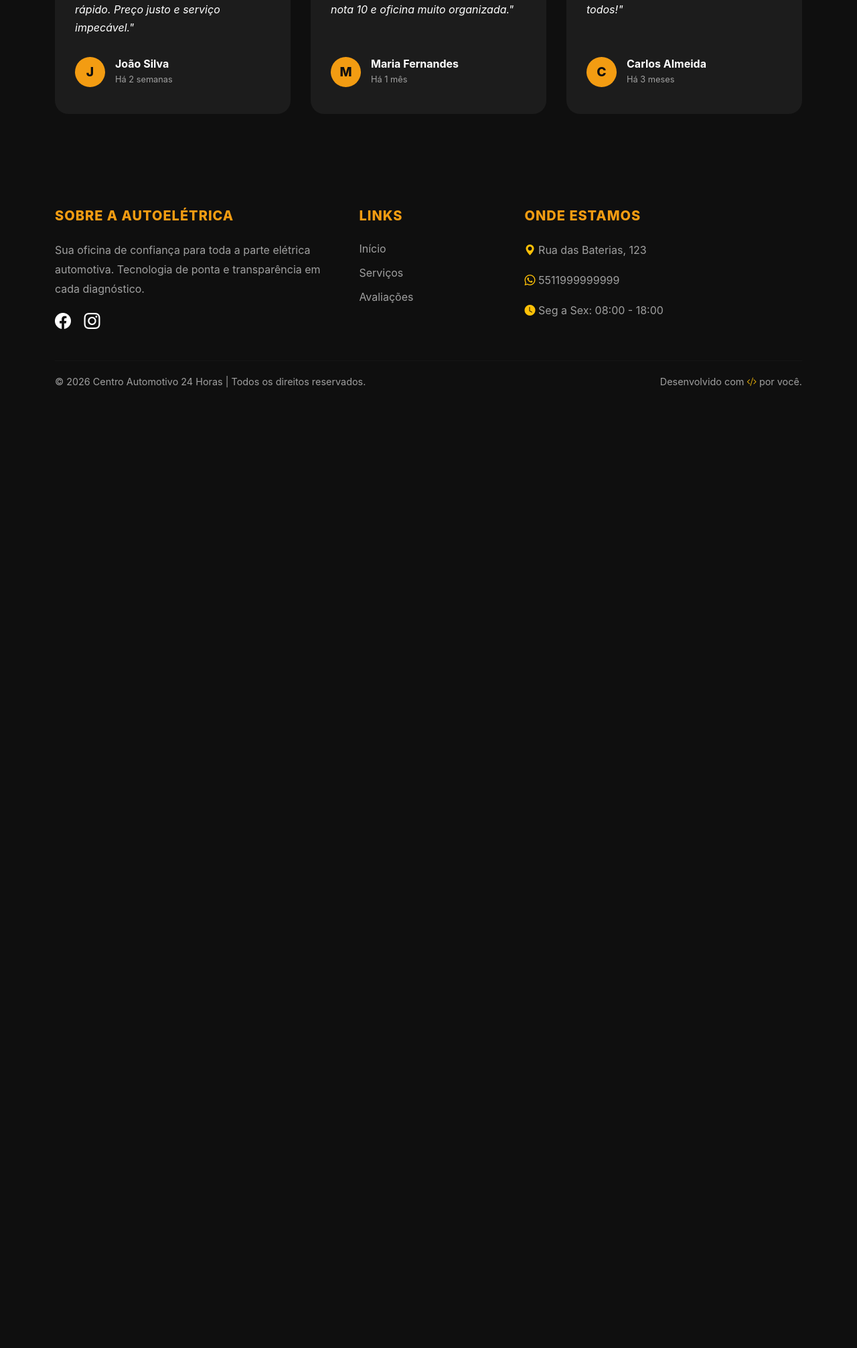
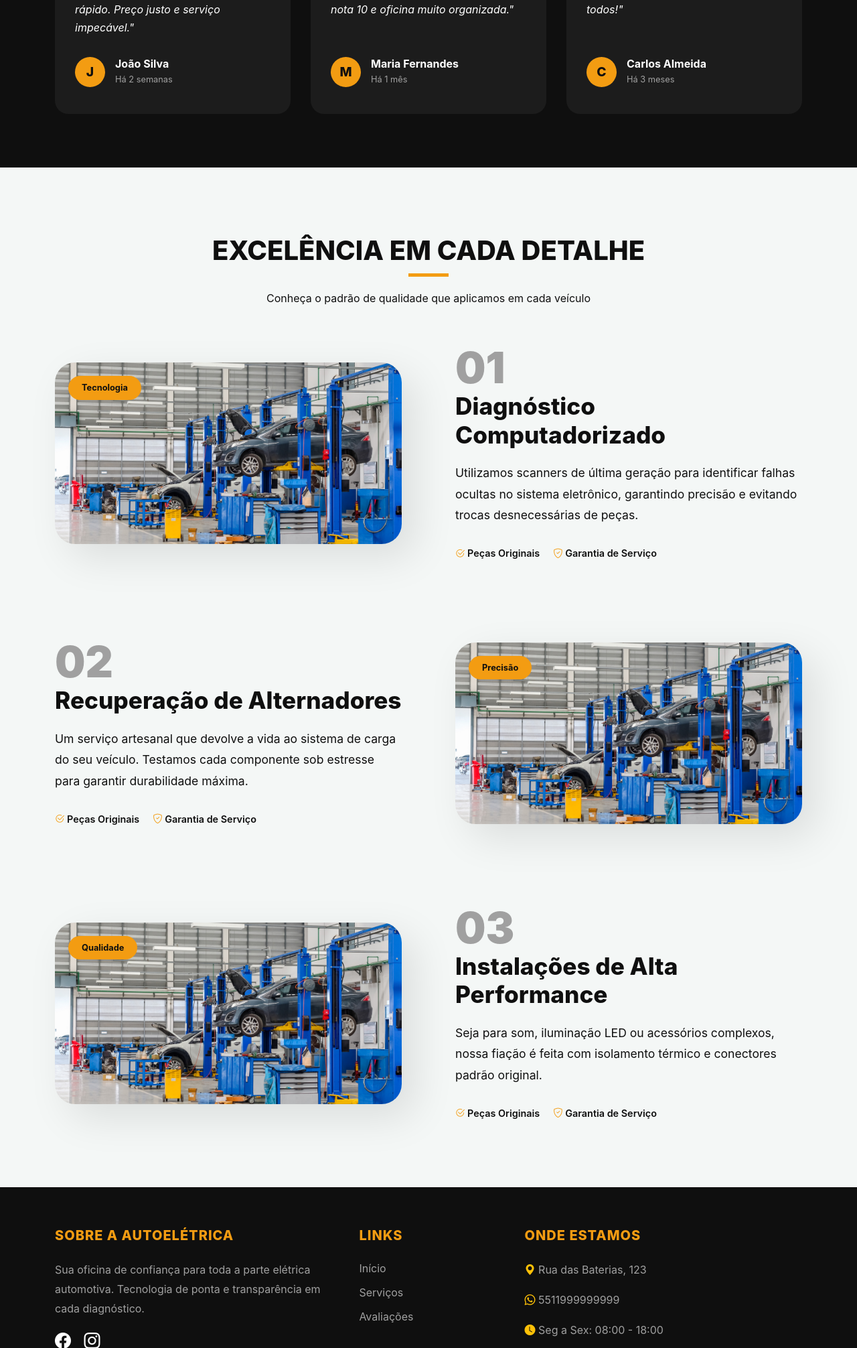
Before and after one commit to GuiRodri06/AutoeletricaCavalcante, a Node server app: page / in a window 1280 px wide. Shown: the part 2177-4189 px from the top of the page at 67% size. Before the commit the page ends 2756 px from the top, so only its background shows below. Run offline with Node 20, Linux system fonts and the light colour scheme.

Commit message:
Criado a section de serviços feitos pela mecanica
Foi construido a section que mostra uma foto e uma breve descriçao de servicos que sao prestados com qualidade e atendimento

```diff
--- a/public/css/style.css
+++ b/public/css/style.css
@@ -461,6 +461,97 @@ body {
     color: #4285F4;
 }
 
+/* SEÇÃO SHOWCASE  */
+.showcase-section {
+    padding: 100px 0;
+    background-color: var(--bg-body);
+}
+
+.showcase-container {
+    margin-top: 60px;
+    display: flex;
+    flex-direction: column;
+    gap: 120px; /* Espaço generoso entre as "páginas" */
+}
+
+.showcase-row {
+    display: flex;
+    align-items: center;
+    gap: 80px;
+}
+
+/* A MÁGICA: Inverte a ordem em linhas pares (2, 4, 6...) */
+.showcase-row:nth-child(even) {
+    flex-direction: row-reverse;
+}
+
+/* Imagem com efeito de moldura moderna */
+.showcase-image {
+    flex: 1;
+    position: relative;
+}
+
+.showcase-image img {
+    width: 100%;
+    border-radius: 30px;
+    box-shadow: 20px 20px 60px rgba(0,0,0,0.1);
+    transition: transform 0.5s ease;
+}
+
+.showcase-tag {
+    position: absolute;
+    top: 20px;
+    left: 20px;
+    background: var(--primary);
+    color: var(--dark);
+    padding: 8px 20px;
+    border-radius: 50px;
+    font-weight: 700;
+    font-size: 0.8rem;
+}
+
+/* Conteúdo do Texto */
+.showcase-content {
+    flex: 1;
+}
+
+.step-number {
+    font-size: 4rem;
+    font-weight: 900;
+    color: var(--text-muted); /* Número gigante e sutil ao fundo */
+    line-height: 1;
+    display: block;
+    margin-bottom: -20px;
+}
+
+.showcase-content h3 {
+    font-size: 2.2rem;
+    font-weight: 800;
+    margin-bottom: 20px;
+    color: var(--dark);
+}
+
+.showcase-content p {
+    font-size: 1.1rem;
+    color: var(--dark);
+    line-height: 1.8;
+    margin-bottom: 30px;
+}
+
+.showcase-features {
+    display: flex;
+    gap: 20px;
+    font-weight: 600;
+    color: var(--dark);
+    font-size: 0.9rem;
+}
+
+.showcase-features i {
+    color: var(--primary);
+}
+
+
+
 /*  FOOTER  */
 .site-footer {
     background-color: var(--dark);
@@ -540,6 +631,16 @@ body {
     .main-nav { display: none; } /* Esconde o menu de links */
     .mobile-nav { display: block; } /* Mostra o botão do whats pequeno */
 
+    .showcase-row, .showcase-row:nth-child(even) {
+        flex-direction: column;
+        gap: 40px;
+        text-align: center;
+    }
+
+    .showcase-features {
+        justify-content: center;
+    }
+
     .footer-grid {
         grid-template-columns: 1fr; /* Footer empilha no celular */
         text-align: center;
--- a/src/controllers/AutoeletricaController.js
+++ b/src/controllers/AutoeletricaController.js
@@ -7,8 +7,9 @@ const AutoeletricaController = {
         // O dado da empresa já foi injetado pelo Middleware
         const servicos = AutoeletricaModel.getServices();
         const avaliacoes = AutoeletricaModel.getReviews();
+        const showcase = AutoeletricaModel.getShowcase();
 
-        res.render('pages/index', { servicos, avaliacoes });
+        res.render('pages/index', { servicos, avaliacoes, showcase });
     },
 
     renderService: (req, res) => {
--- a/src/models/AutoeletricaModel.js
+++ b/src/models/AutoeletricaModel.js
@@ -41,6 +41,30 @@ const AutoeletricaModel = {
             texto: "Transparência total no orçamento. Não inventaram defeitos e cobraram o valor combinado. Recomendo a todos!",
             linkAvaliacao: "https://g.co/kgs/exemplo3"
         }
+    ],
+
+    getShowcase: () => [
+        {
+            id: 1,
+            titulo: "Diagnóstico Computadorizado",
+            descricao: "Utilizamos scanners de última geração para identificar falhas ocultas no sistema eletrônico, garantindo precisão e evitando trocas desnecessárias de peças.",
+            imagem: "/img/oficinaMecanica.jpg",
+            tag: "Tecnologia"
+        },
+        {
+            id: 2,
+            titulo: "Recuperação de Alternadores",
+            descricao: "Um serviço artesanal que devolve a vida ao sistema de carga do seu veículo. Testamos cada componente sob estresse para garantir durabilidade máxima.",
+            imagem: "/img/oficinaMecanica.jpg",
+            tag: "Precisão"
+        },
+        {
+            id: 3,
+            titulo: "Instalações de Alta Performance",
+            descricao: "Seja para som, iluminação LED ou acessórios complexos, nossa fiação é feita com isolamento térmico e conectores padrão original.",
+            imagem: "/img/oficinaMecanica.jpg",
+            tag: "Qualidade"
+        }
     ]
 };
 
--- a/views/pages/index.ejs
+++ b/views/pages/index.ejs
@@ -113,6 +113,42 @@
                     </div>
                 </section>
 
+                <section class="showcase-section">
+                    <div class="container">
+                        <div class="section-header">
+                            <h2>EXCELÊNCIA EM CADA DETALHE</h2>
+                            <div class="section-title-line"></div>
+                            <p>Conheça o padrão de qualidade que aplicamos em cada veículo</p>
+                        </div>
+
+                        <div class="showcase-container">
+                            <% showcase.forEach((item, index)=> { %>
+                                <div class="showcase-row">
+                                    <div class="showcase-image">
+                                        <img src="<%= item.imagem %>" alt="<%= item.titulo %>">
+                                        <span class="showcase-tag">
+                                            <%= item.tag %>
+                                        </span>
+                                    </div>
+                                    <div class="showcase-content">
+                                        <span class="step-number">0<%= index + 1 %></span> <br>
+                                        <h3>
+                                            <%= item.titulo %>
+                                        </h3>
+                                        <p>
+                                            <%= item.descricao %>
+                                        </p>
+                                        <div class="showcase-features">
+                                            <span><i class="bi bi-check2-circle"></i> Peças Originais</span>
+                                            <span><i class="bi bi-shield-check"></i> Garantia de Serviço</span>
+                                        </div>
+                                    </div>
+                                </div>
+                                <% }); %>
+                        </div>
+                    </div>
+                </section>
+
             </main>
 
             <%- include('../partials/footer') %>
```
Also changed, not shown: public/img/oficinaMecanica.jpg (added).
